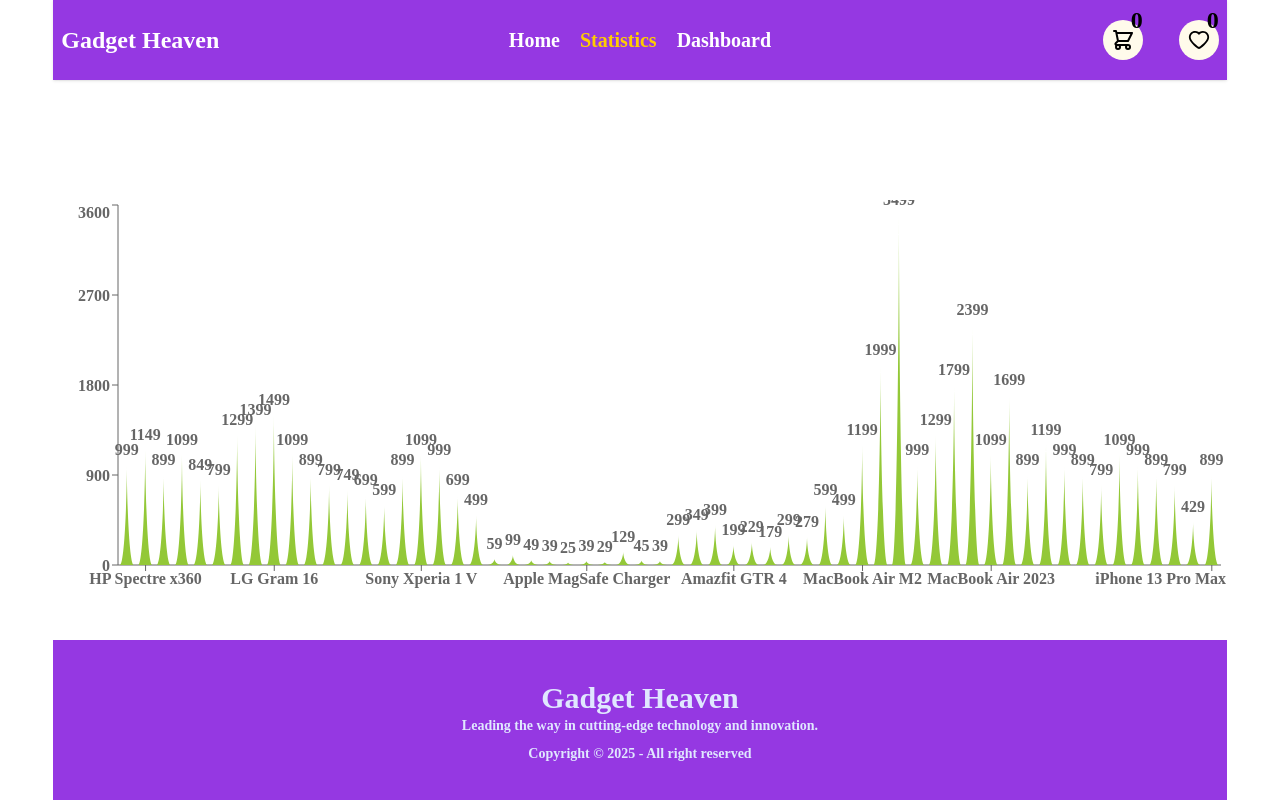
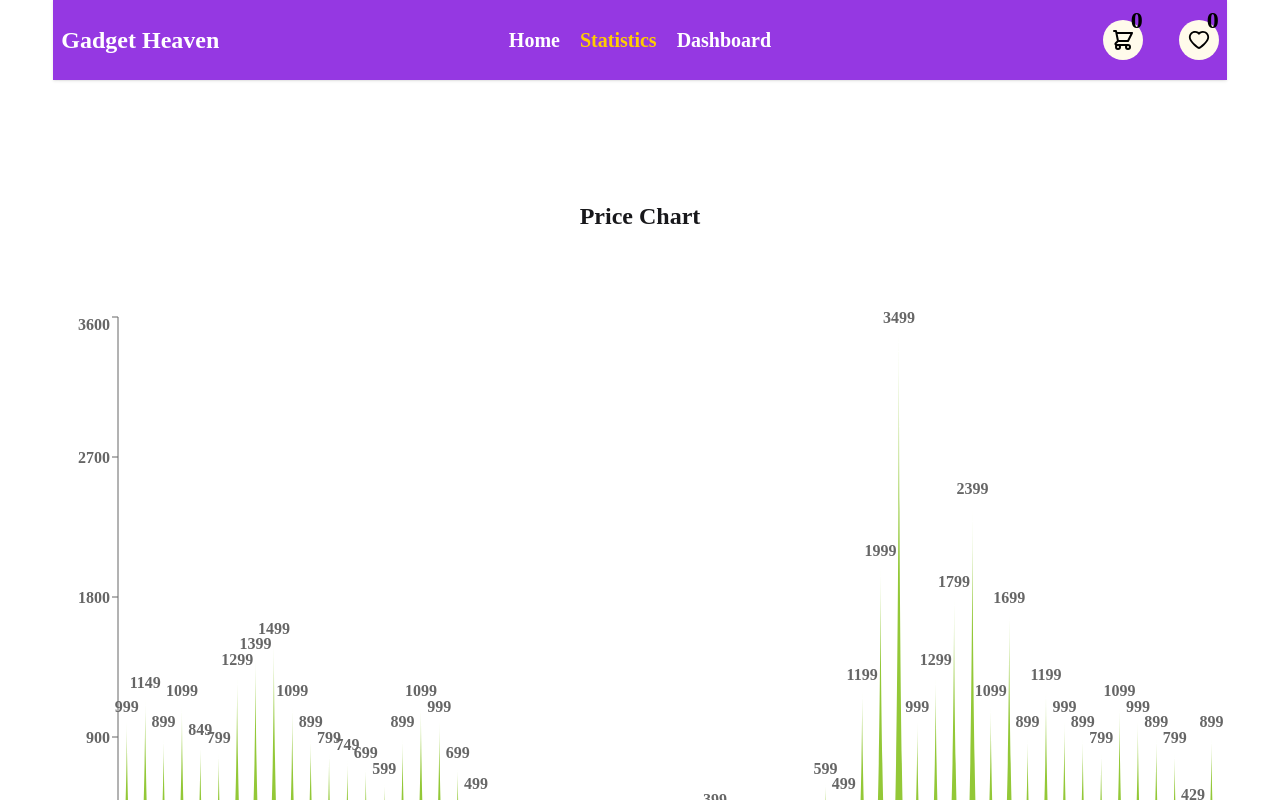
Before and after one commit to sadhin28/gadgetHeaven-A8, a React (Vite) app: page /Statistics in a window 1280 px wide. Shown: the top 800 px of the page. Built offline with nearby package versions, Linux system fonts and the light colour scheme.

Commit message:
add price chart

```diff
--- a/src/Components/Statistics.jsx
+++ b/src/Components/Statistics.jsx
@@ -25,7 +25,8 @@
 
     return (
         <div className='mt-30'>
-            <ResponsiveContainer width="100%" height={400}>
+            <h1 className='text-center mb-20 text-2xl'>Price Chart</h1>
+            <ResponsiveContainer width="100%" height={600}>
 
                   <BarChart width={500}
                     height={400}
```
